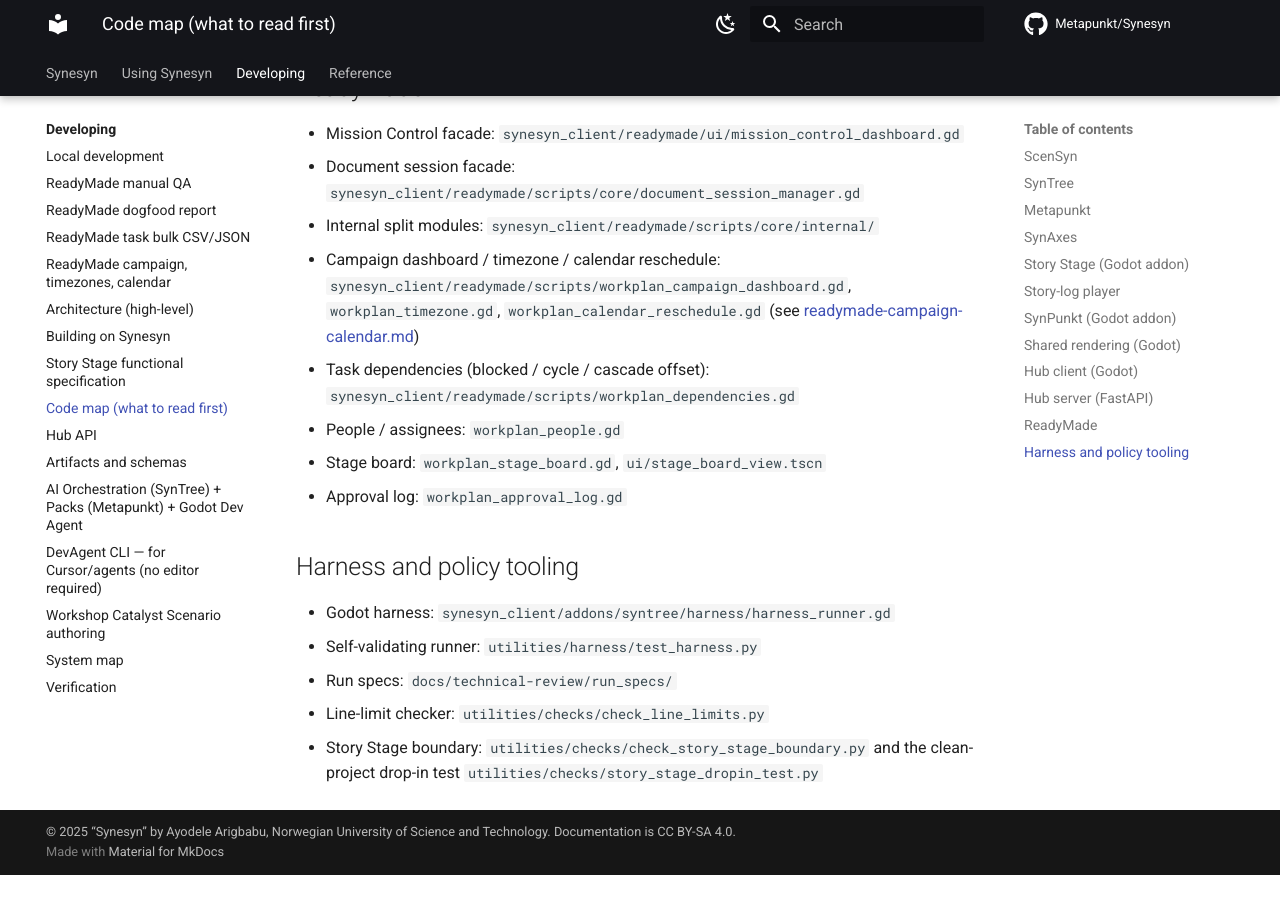
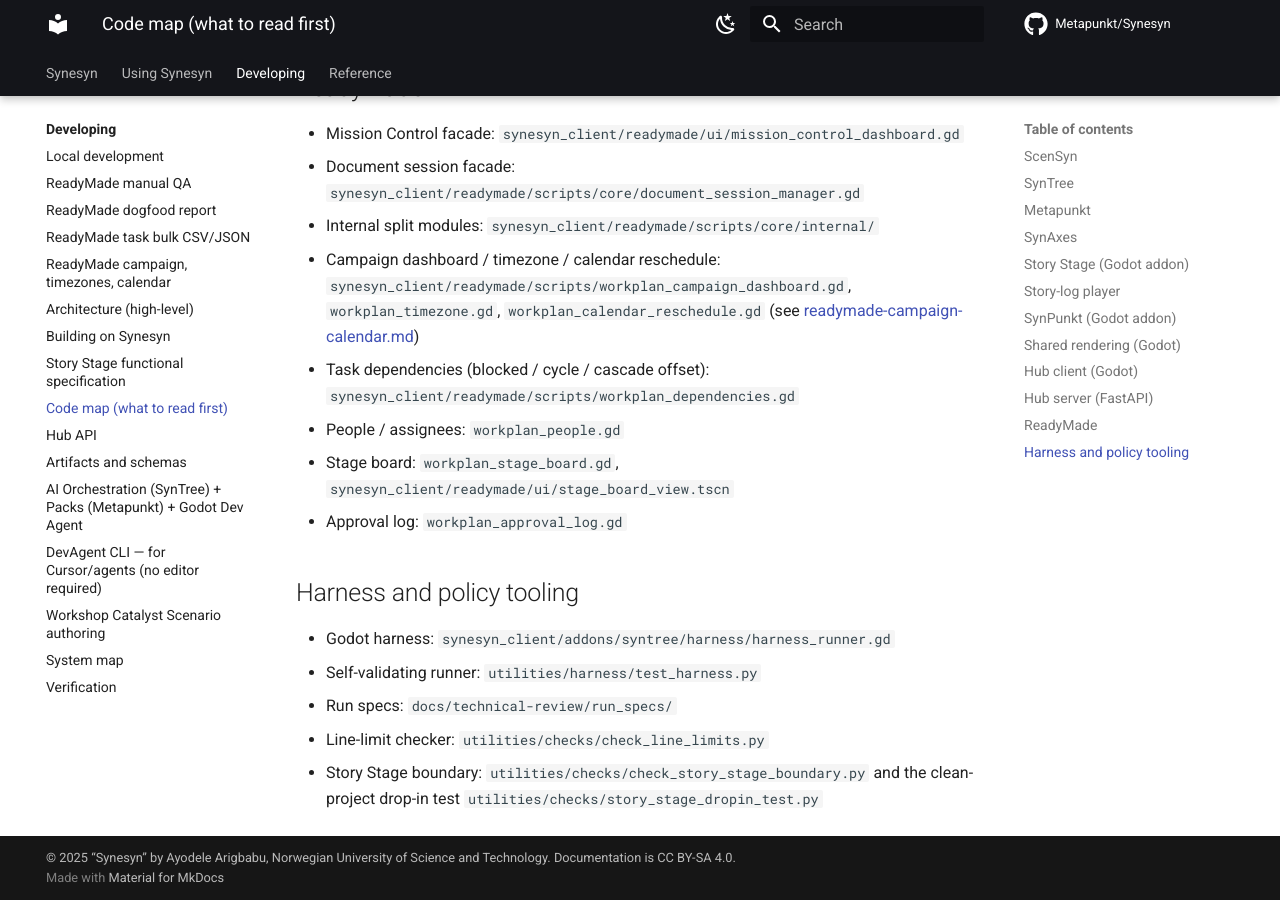
Before and after one commit to Metapunkt/Synesyn, an MkDocs documentation site: the page built from docs/developer-guide/code-map.md, in a window 1280 px wide and 900 px high, scrolled down 4552 px. Built offline with MkDocs 1.6.1 and Material for MkDocs 9.7.7, drawn with Linux system fonts in a browser that asks for light colours; comment, search, counter and statistics services are not loaded; before the commit the page ends 5427 px from its top, so only the background shows below that.

Commit message:
docs(readymade): fix stage board path in code-map
Use the full synesyn_client/readymade path so check_doc_paths passes.

Co-authored-by: synes-bot <synes-bot@users.noreply.github.com>

```diff
--- a/docs/developer-guide/code-map.md
+++ b/docs/developer-guide/code-map.md
@@ -164,7 +164,8 @@ rather than a wasted search.
 - Task dependencies (blocked / cycle / cascade offset):
   `synesyn_client/readymade/scripts/workplan_dependencies.gd`
 - People / assignees: `workplan_people.gd`
-- Stage board: `workplan_stage_board.gd`, `ui/stage_board_view.tscn`
+- Stage board: `workplan_stage_board.gd`,
+  `synesyn_client/readymade/ui/stage_board_view.tscn`
 - Approval log: `workplan_approval_log.gd`
 
 ## Harness and policy tooling
```
